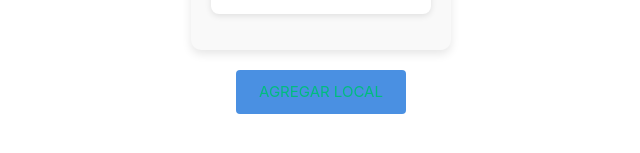
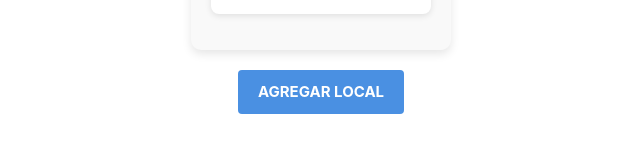
Before and after one commit to rangolucas/restaurantApp, a Vue app in the folder frontend/: page /stores in a window 1280 px wide. Shown: the part 343-496 px from the top of the page, without its empty margins (319-959 px from the left). Built offline with nearby package versions, Linux system fonts and the light colour scheme.

Commit message:
Remove router-link from button

```diff
--- a/frontend/src/views/StoresView.vue
+++ b/frontend/src/views/StoresView.vue
@@ -1,7 +1,9 @@
 <script setup>
 import { ref, onMounted } from 'vue'
+import { useRouter } from 'vue-router'
 import { getApiService } from '../services/apiService'
 
+const router = useRouter()
 const stores = ref([])
 const loading = ref(true)
 const apiService = getApiService()
@@ -13,6 +15,10 @@ async function loadStores() {
   } catch (error) {
     console.error('Error fetching stores:', error)
   }
+}
+
+function goToRegisterStore() {
+  router.push(`/registerStore`)
 }
 
 onMounted(loadStores)
@@ -32,10 +38,8 @@ onMounted(loadStores)
       </ul>
       <p v-else>Cargando locales</p>
     </div>
-    <button class="buttonRegisterStore">
-      <router-link :to="`/registerStore`" >
+    <button class="buttonRegisterStore" v-on:click="goToRegisterStore">
         Agregar local
-      </router-link>
     </button>
   </div>
 </template>
```
